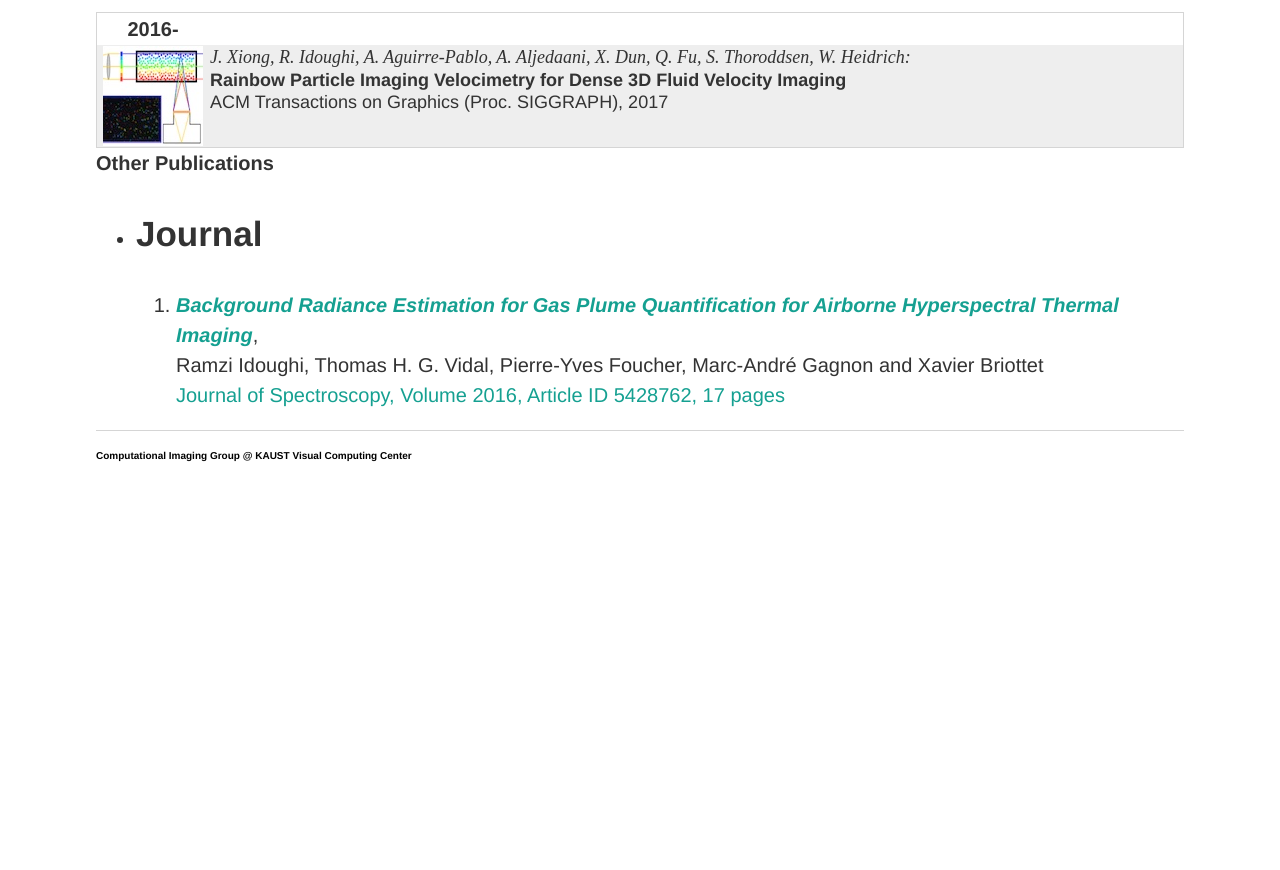
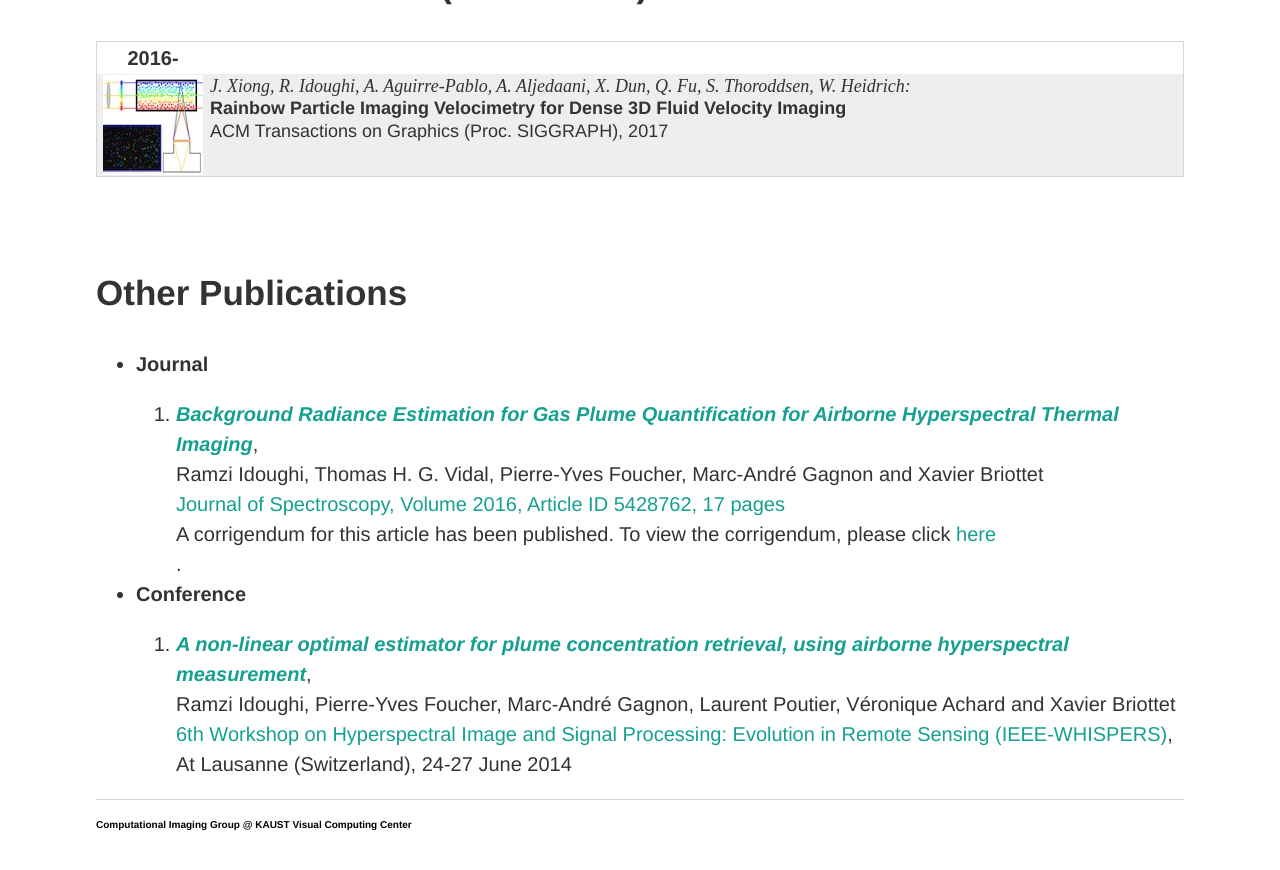
Before and after one commit to vccimaging/vccimaging.github.io, a Jekyll site: the page built from People/idoughr/index.html, in a window 1280 px wide and 900 px high, scrolled down 780 px. Shown: the top 870 px of the window. Built offline with Jekyll 4.4.1, drawn with Linux system fonts in a browser that asks for light colours; before the commit the page ends 1311 px from its top, so only the background shows below that.

Commit message:
Update index.html

```diff
--- a/People/idoughr/index.html
+++ b/People/idoughr/index.html
@@ -24,17 +24,28 @@ height: 196
 
 <h2>Publications</h2>
 
-<b>Recent Publications (within VCC)</b> <p>
+<h3>Recent Publications (within VCC)</h3>
 {% include publicationlist.html name="R. Idoughi" minYear=2016 %}
-
-<b>Other Publications</b> <p>
+<br>
+<br>
+<h3>Other Publications</h3>
 <ul>
-<li><h3>Journal</h3>
-
+<li><b>Journal</b> <p>
 <ol>
 <li><a href="https://www.researchgate.net/publication/303395224_Background_Radiance_Estimation_for_Gas_Plume_Quantification_for_Airborne_Hyperspectral_Thermal_Imaging"><i><b>Background Radiance Estimation for Gas Plume Quantification for Airborne Hyperspectral Thermal Imaging</b></i></a>,
-<br>Ramzi Idoughi, Thomas H. G. Vidal, Pierre-Yves Foucher, Marc-Andr&eacute Gagnon and Xavier Briottet <br><a href="https://www.hindawi.com/journals/jspec/2016/5428762/">
-Journal of Spectroscopy, Volume 2016, Article ID 5428762, 17 pages</a></li>
+<br>Ramzi Idoughi, Thomas H. G. Vidal, Pierre-Yves Foucher, Marc-Andr&eacute Gagnon and Xavier Briottet <br>
+<a href="https://www.hindawi.com/journals/jspec/2016/5428762/"> Journal of Spectroscopy, Volume 2016, Article ID 5428762, 17 pages</a><br>
+A corrigendum for this article has been published. To view the corrigendum, please click <a href="https://www.researchgate.net/publication/311751681_Corrigendum_to_Background_Radiance_Estimation_for_Gas_Plume_Quantification_for_Airborne_Hyperspectral_Thermal_Imaging"> here</a></li>.
+</ol>
 
-</ol>
+
+<li><b>Conference</b> <p>
+<ol>
+<li><a href="https://www.researchgate.net/publication/274638002_A_NON-LINEAR_OPTIMAL_ESTIMATOR_FOR_PLUME_CONCENTRATION_RETRIEVAL_USING_AIRBORNE_HYPERSPECTRAL_MEASUREMENT"><i><b>A non-linear optimal estimator for plume concentration retrieval, using airborne hyperspectral measurement</b></i></a>,
+<br> Ramzi Idoughi, Pierre-Yves Foucher, Marc-Andr&eacute Gagnon, Laurent Poutier, V&eacuteronique Achard and Xavier Briottet <br>
+<a href="http://www.ieee-whispers.com/index.php/past-editions/2014-lausanne-switzerland"> 6th Workshop on Hyperspectral Image and Signal Processing: Evolution in Remote Sensing (IEEE-WHISPERS)</a>, At Lausanne (Switzerland), 24-27 June 2014</li>
+
+
+
+</ol></li>
 </ul>
```
